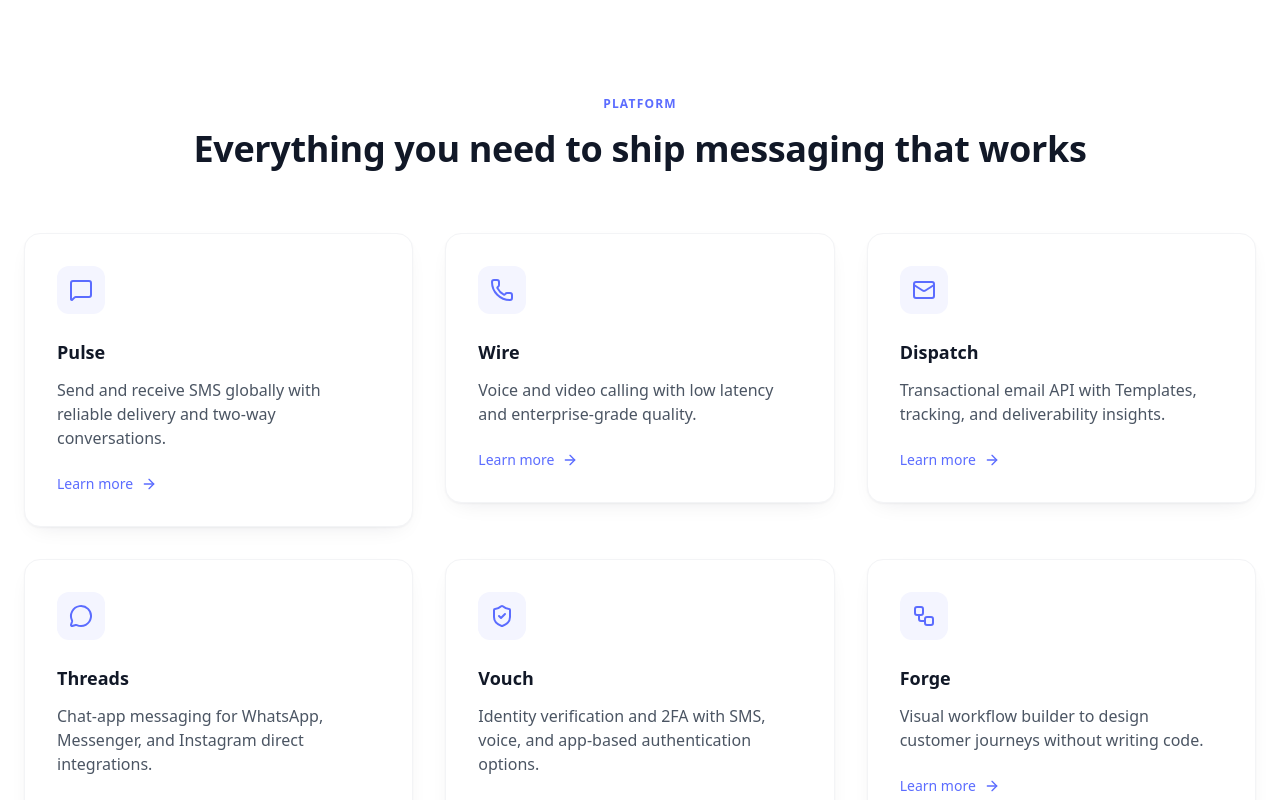
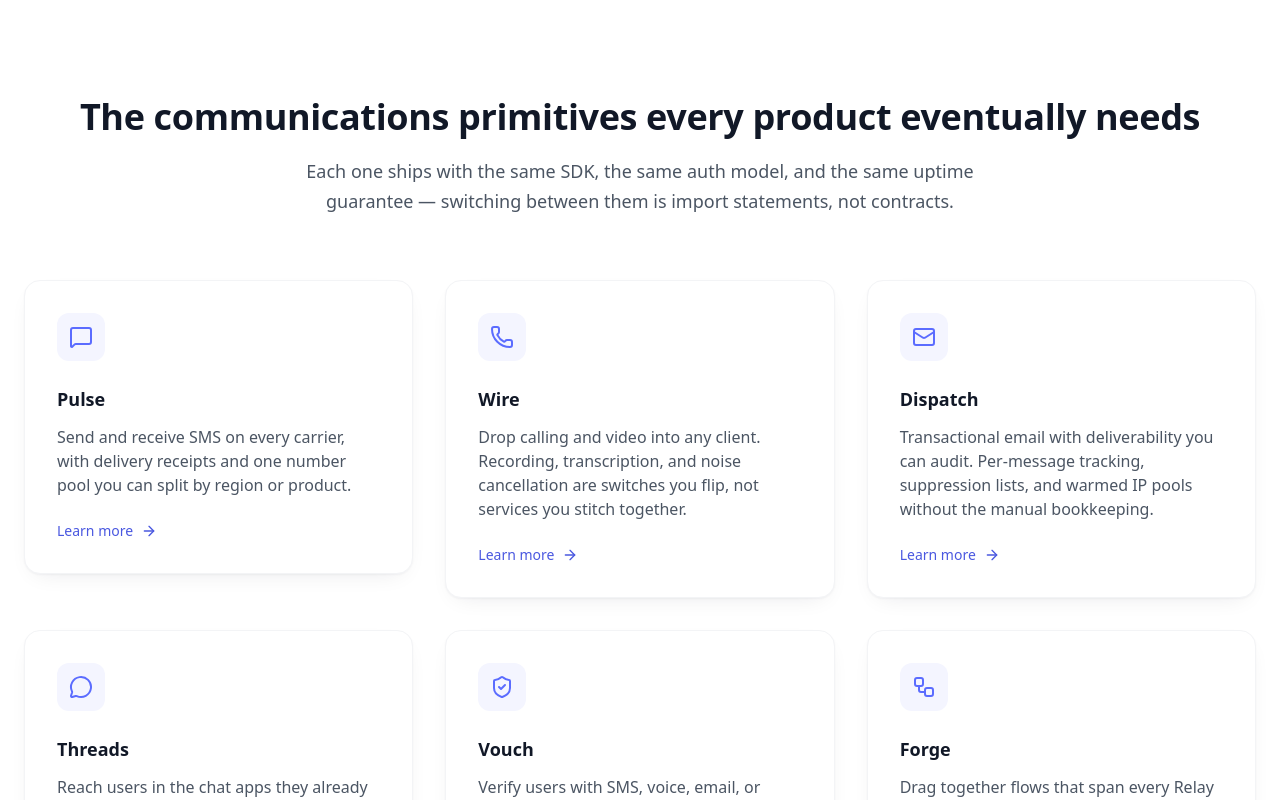
Before and after one commit to 5whsdyqd88-art/template, a Next.js app: page / in a window 1280 px wide. Shown: the part 640-1440 px from the top of the page. Built offline with nearby package versions, Linux system fonts and the light colour scheme.

Commit message:
Fix Features component: remove SSR opacity bug, import content module, fix color contrast
Co-authored-by: multica-agent <github@multica.ai>

```diff
--- a/components/relay/Features.tsx
+++ b/components/relay/Features.tsx
@@ -1,63 +1,71 @@
 "use client";
 
-import { motion, useReducedMotion } from "framer-motion";
+import { motion } from "framer-motion";
 import { MessageSquare, Phone, Mail, MessageCircle, ShieldCheck, Workflow, ArrowRight } from "lucide-react";
 import Link from "next/link";
+import { featuresContent } from "../../app/content/relay/features";
 
-const fadeUp = {
-  initial: { opacity: 0, y: 16 },
-  whileInView: { opacity: 1, y: 0 },
-  transition: { duration: 0.5, ease: [0, 0, 0.2, 1] },
+import type { Variants } from "framer-motion";
+
+const cardVariants: Variants = {
+  hidden: { opacity: 0, y: 16 },
+  show: { opacity: 1, y: 0, transition: { duration: 0.5, ease: [0, 0, 0.2, 1] } },
+};
+
+const gridVariants: Variants = {
+  hidden: {},
+  show: { transition: { staggerChildren: 0.08 } },
 };
 
 export default function Features() {
-  const shouldReduceMotion = useReducedMotion();
-
-  const entranceVariant = shouldReduceMotion ? {} : fadeUp;
-
-  const MotionComponent = shouldReduceMotion ? "li" : motion.li;
-
   return (
     <section className="py-20 lg:py-28 bg-white">
       <div className="max-w-7xl mx-auto px-6">
         <div className="text-center mb-16">
-          <span className="text-xs font-semibold uppercase tracking-widest text-primary-500 mb-4 block">
-            PLATFORM
-          </span>
-          <h2 className="text-display-md text-ink-900 font-semibold">
-            Everything you need to ship messaging that works
+          <h2 className="text-display-md text-ink-900 font-semibold text-balance">
+            {featuresContent.headline}
           </h2>
+          {featuresContent.lede && (
+            <p className="text-lg text-ink-600 leading-relaxed max-w-2xl mx-auto mt-5">
+              {featuresContent.lede}
+            </p>
+          )}
         </div>
 
         <motion.ul
           className="grid grid-cols-1 sm:grid-cols-2 lg:grid-cols-3 gap-6 lg:gap-8"
-          initial={{ opacity: 0 }}
-          whileInView={{ opacity: 1 }}
+          initial="hidden"
+          whileInView="show"
           viewport={{ amount: 0.2, once: true }}
-          transition={{ duration: 0.5, ease: [0, 0, 0.2, 1] }}
+          variants={gridVariants}
         >
-          {FEATURES.map((feature, index) => {
-            const { icon: Icon, title, body, href } = feature;
+          {featuresContent.features.map((feature, index) => {
+            const iconMap = [MessageSquare, Phone, Mail, MessageCircle, ShieldCheck, Workflow];
+            const Icon = iconMap[index];
             return (
-              <MotionComponent key={index} {...(shouldReduceMotion ? {} : entranceVariant)}>
+              <motion.li
+                key={index}
+                variants={cardVariants}
+                viewport={{ amount: 0.2, once: true }}
+              >
                 <Link
-                  href={href}
+                  href="#"
                   className="group flex flex-col p-6 lg:p-8 bg-white border border-ink-100 rounded-2xl shadow-card transition-base ease-out-soft hover:shadow-xl hover:-translate-y-1 focus-visible:ring-2 focus-visible:ring-primary-500 focus-visible:ring-offset-2"
-                  aria-label={title}
+                  aria-label={feature.title}
                 >
                   <div className="w-12 h-12 rounded-xl bg-primary-50 flex items-center justify-center mb-6 group-hover:text-primary-500 transition-colors duration-300 ease-out-soft">
                     <Icon className="w-6 h-6 text-primary-500" strokeWidth={2} />
                   </div>
                   <h3 className="text-lg font-semibold text-ink-900 mb-3 group-hover:text-primary-500 transition-colors duration-300 ease-out-soft">
-                    {title}
+                    {feature.title}
                   </h3>
-                  <p className="text-ink-600 mb-6">{body}</p>
-                  <div className="mt-auto flex items-center text-sm text-primary-500 font-medium group-hover:translate-x-2 transition-transform duration-300 ease-out-soft">
-                    Learn more
+                  <p className="text-ink-600 mb-6">{feature.body}</p>
+                  <div className="mt-auto flex items-center text-sm text-primary-600 font-medium group-hover:translate-x-2 transition-transform duration-300 ease-out-soft">
+                    {featuresContent.learnMore}
                     <ArrowRight className="w-4 h-4 ml-2" />
                   </div>
                 </Link>
-              </MotionComponent>
+              </motion.li>
             );
           })}
         </motion.ul>
@@ -65,12 +73,3 @@ export default function Features() {
     </section>
   );
 }
-
-const FEATURES = [
-  { icon: MessageSquare, title: "Pulse", body: "Send and receive SMS globally with reliable delivery and two-way conversations.", href: "#" },
-  { icon: Phone, title: "Wire", body: "Voice and video calling with low latency and enterprise-grade quality.", href: "#" },
-  { icon: Mail, title: "Dispatch", body: "Transactional email API with Templates, tracking, and deliverability insights.", href: "#" },
-  { icon: MessageCircle, title: "Threads", body: "Chat-app messaging for WhatsApp, Messenger, and Instagram direct integrations.", href: "#" },
-  { icon: ShieldCheck, title: "Vouch", body: "Identity verification and 2FA with SMS, voice, and app-based authentication options.", href: "#" },
-  { icon: Workflow, title: "Forge", body: "Visual workflow builder to design customer journeys without writing code.", href: "#" },
-] as const;
```
